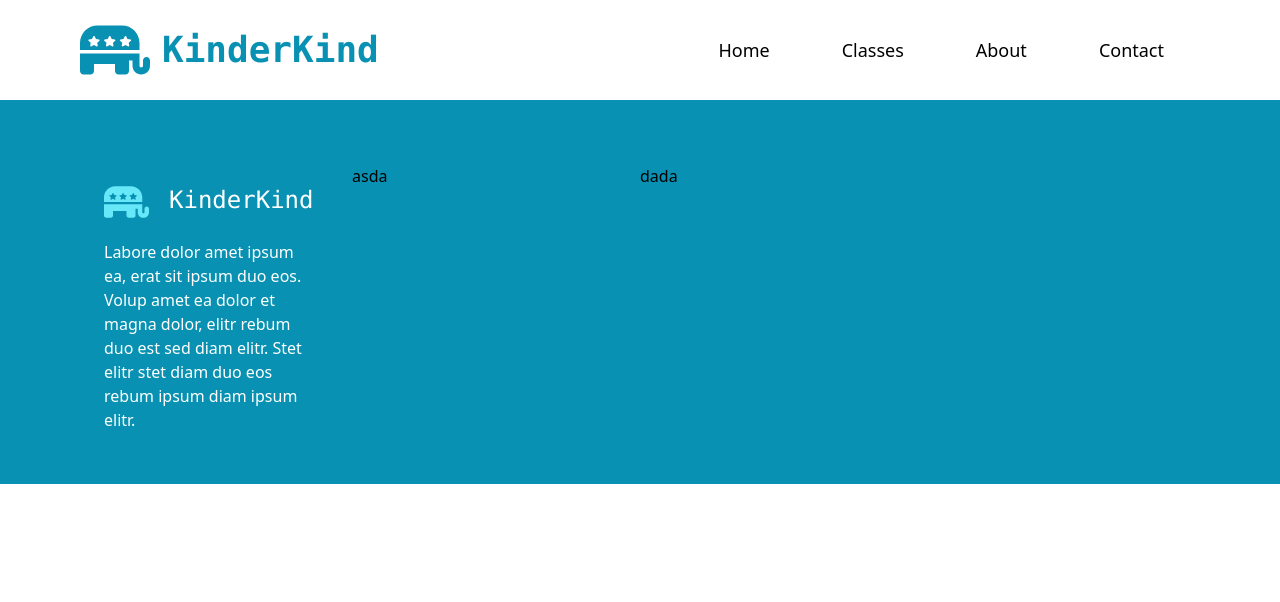
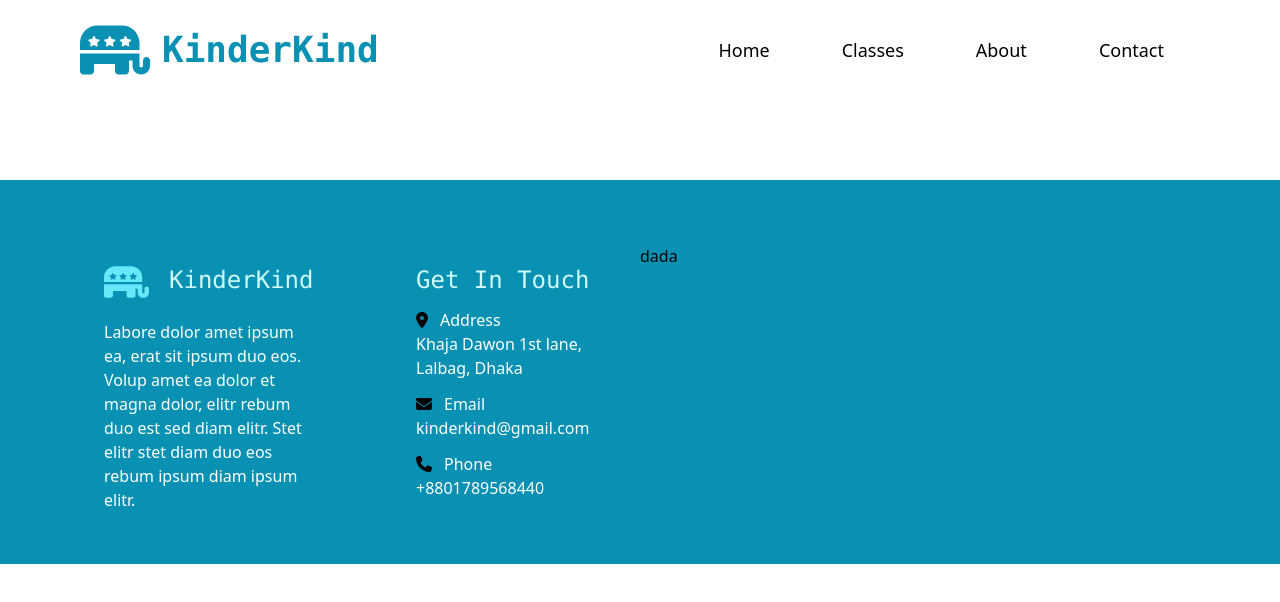
Before and after one commit to FarHan949/react-school, a React (Create React App) app: page / in a window 1280 px wide. Shown: the top 602 px of the page. Built offline with nearby package versions, Linux system fonts and the light colour scheme.

Commit message:
added footer section web connecting info

```diff
--- a/src/components/Footer/Footer.js
+++ b/src/components/Footer/Footer.js
@@ -1,16 +1,16 @@
-import { faRepublican } from '@fortawesome/free-solid-svg-icons';
+import { faRepublican, faLocationDot, faEnvelope, faPhone } from '@fortawesome/free-solid-svg-icons';
 import { FontAwesomeIcon } from '@fortawesome/react-fontawesome';
 import React from 'react';
 
 const Footer = () => {
     return (
-        <div className='h-96 w-69 bg-cyan-600 opacity-8 grid grid-flow-col p-16 grid-cols-4'>
+        <div className='h-96 w-69 mt-20 bg-cyan-600 opacity-8 grid grid-flow-col p-16 grid-cols-4'>
 
 
           <div className='m-5'>
                 <div className='flex gap-5 text-2xl ml-5'>
                     <FontAwesomeIcon className='text-4xl text-cyan-300' icon={faRepublican}></FontAwesomeIcon>
-                    <h3 className='text-white font-mono'>KinderKind</h3>
+                    <h3 className='text-cyan-100 font-mono'>KinderKind</h3>
                 </div>
                 <div className='m-5 text-white'>
                     <p>Labore dolor amet ipsum ea, erat sit ipsum duo eos. Volup amet ea dolor et magna dolor,
@@ -19,7 +19,33 @@ const Footer = () => {
           </div>
 
 
-          <div>asda</div>
+          <div className='m-5 ml-16'>
+            <h2 className='text-2xl font-mono text-cyan-100'>Get In Touch</h2>
+
+            <div className='mt-3'>
+            <div className='flex gap-3 items-center'>
+                <FontAwesomeIcon icon={faLocationDot}></FontAwesomeIcon>
+                <p className='text-white'>Address</p>
+            </div>
+            <p className='text-white'>Khaja Dawon 1st lane, Lalbag, Dhaka</p>
+            </div>
+            <div className='mt-3'>
+            <div className='flex gap-3 items-center'>
+                <FontAwesomeIcon icon={faEnvelope}></FontAwesomeIcon>
+                <p className='text-white'>Email</p>
+            </div>
+            <p className='text-white'>kinderkind@gmail.com</p>
+            </div>
+            <div className='mt-3'>
+            <div className='flex gap-3 items-center'>
+                <FontAwesomeIcon icon={faPhone}></FontAwesomeIcon>
+                <p className='text-white'>Phone</p>
+            </div>
+            <p className='text-white'>+8801789568440</p>
+            </div>
+
+
+          </div>
 
 
 
```
